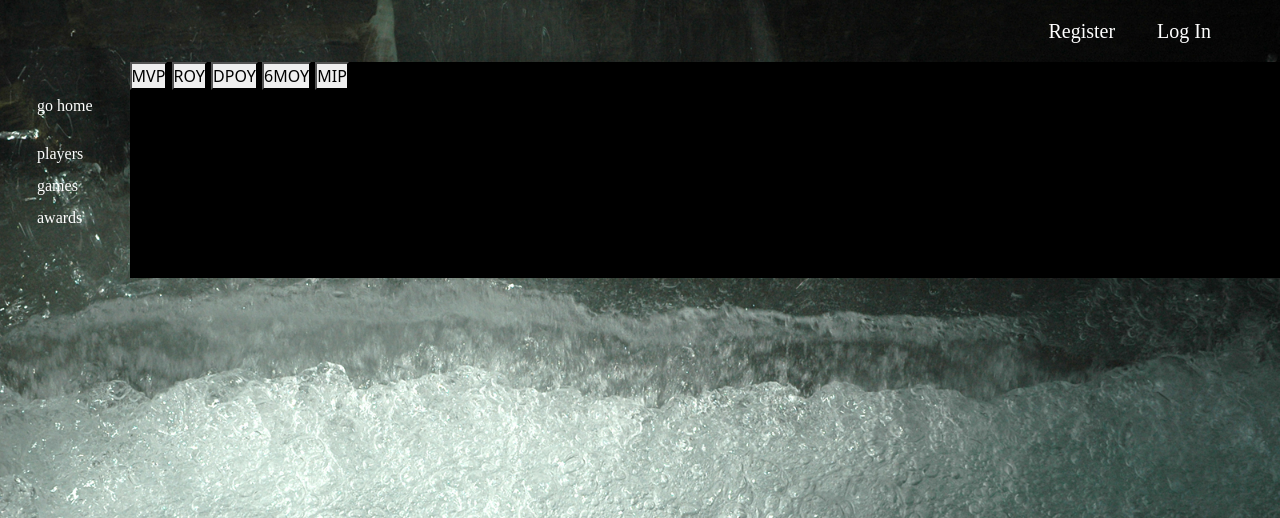
After one commit to shulepov1/django, a Django app: page /awards/ in a window 1280 px wide. The commit adds this page. Shown: the top 518 px of the page. Run offline with Django 4.2, Linux system fonts and the light colour scheme; some libraries are stand-ins or nearby versions.

Commit message:
many-to-many player-award

```diff
--- a/myProject/myApp/admin.py
+++ b/myProject/myApp/admin.py
@@ -6,3 +6,4 @@ admin.site.register(Team)
 admin.site.register(Player)
 admin.site.register(Game)
 admin.site.register(Stat)
+admin.site.register(Award)
--- a/myProject/myApp/views.py
+++ b/myProject/myApp/views.py
@@ -1,6 +1,6 @@
 import hashlib
 from django.shortcuts import render, redirect
-from myApp.models import Player, Game, Stat, Team
+from myApp.models import *
 from myApp.filters import GameFilter
 from myApp.forms import CreateUserForm, GameForm
 from django.contrib.auth.forms import UserCreationForm
@@ -36,13 +36,24 @@ def show_player_info(request):
     #     player.hash = hashlib.md5(player.name.encode('utf-8')).hexdigest()
     return render(request, 'players.html', context)
 
+def show_awards(request):
+        selected_award = None
+        if request.method == 'POST':
+            selected_award = request.POST.get('selected_award')
+        if selected_award:
+            awards = Award.objects.filter(name=selected_award)
+            print(awards)
+            return render(request, 'awards.html', {'awards': awards})
+        return render(request, 'awards.html')
+
 def get_player_stats(request, player_id):
     try:
         player = Player.objects.filter(id=player_id).values('name','team', 'position', 'jersey_number', 'bio')[0]
+        awards = list(Award.objects.filter(players__name__in=[player['name']]).values('name','year'))
+        print(awards)
         player_stats = list(Stat.objects.filter(player_id = player_id).values('game', 'points', 'rebounds', 'assists'))
         for stat in player_stats:
             game_id = stat['game']
-            print(game_id)
             stat['game_info'] = list(Game.objects.filter(id=game_id).order_by('date').values('date','home_team','away_team','home_team_score', 'away_team_score'))
             for field in stat['game_info'][0]:
                 if field == 'home_team' or field == 'away_team':
@@ -51,7 +62,7 @@ def get_player_stats(request, player_id):
     except IndexError:
         return JsonResponse({'error': 'Player stats not found'}, status=404)
 
-    return JsonResponse({'player': player, 'stats': player_stats})
+    return JsonResponse({'player': player, 'stats': player_stats, 'awards': awards})
 
 # @login_required(login_url='login')
 def show_games(request):
--- a/myProject/myProject/settings.py
+++ b/myProject/myProject/settings.py
@@ -44,6 +44,7 @@ INSTALLED_APPS = [
     'django_filters'
 ]
 
+CRISPY_ALLOWED_TEMPLATE_PACKS = ('bootstrap', 'uni_form', 'bootstrap3', 'bootstrap4','bootstrap5')
 CRISPY_TEMPLATE_PACK = 'bootstrap5'
 
 MIDDLEWARE = [
--- a/myProject/myProject/urls.py
+++ b/myProject/myProject/urls.py
@@ -23,8 +23,9 @@ urlpatterns = [
     path('admin/', admin.site.urls, name='admin'),
     path('players/', views.show_player_info, name='players'),
     path('get-player-stats/<int:player_id>/', views.get_player_stats, name='get_player_stats'),
-    path('games', views.show_games, name='games'),
+    path('games/', views.show_games, name='games'),
     path('game/<int:game_id>/delete/', views.game_delete, name='game_delete'),
+    path('awards/', views.show_awards, name='awards'),
     path('register/', views.registerPage, name='register'),
     path('login/', views.loginPage, name='login'),
     path('logout/', views.logoutUser, name='logout')
--- /dev/null
+++ b/myProject/templates/awards.html
@@ -0,0 +1,37 @@
+{% extends 'base.html' %} {% block head %}
+<title>Awards</title>
+{% load crispy_forms_tags %} {% load static %} {% load user_tags %}
+<!-- <link rel="stylesheet" href="{% static 'reset.css' %}" /> -->
+<!-- <link rel="stylesheet" href="{% static 'games.css' %}" /> -->
+{% endblock head %} {% block content %}
+
+<style>
+    .awards-container {
+        background-color: black;
+        color: white;
+    }
+</style>
+<div class="awards-container">
+    <div>
+        <form method="POST">
+            {% csrf_token %}
+            <button type="submit" name="selected_award" value="MVP">MVP</button>
+            <button type="submit" name="selected_award" value="ROY">ROY</button>
+            <button type="submit" name="selected_award" value="DPOY">DPOY</button>
+            <button type="submit" name="selected_award" value="6MOY">6MOY</button>
+            <button type="submit" name="selected_award" value="MIP">MIP</button>
+        </form>
+    </div>
+    <div>
+        {% if awards %}
+            <h2>Players with the selected award:</h2>
+            <ul>
+                {% for award in awards %}
+                    <li>{{award.year}} {{award.players.all.first}}</li>
+                {% endfor %}
+            </ul>
+    {% endif %}
+    </div>
+
+</div>
+{% endblock content %}
--- a/myProject/templates/sidebar.html
+++ b/myProject/templates/sidebar.html
@@ -37,5 +37,8 @@
             <li>
                 <a class="aside-link" href="{% url 'games' %}"> games </a>
             </li>
+            <li>
+                <a class="aside-link" href="{% url 'awards' %}"> awards </a>
+            </li>
         </ul>
 </aside>
```
Also changed, not shown: myProject/myApp/forms.py (+8 -5 lines), myProject/myApp/models.py (+17 -0 lines), myProject/templates/games.html (+3 -4 lines), myProject/templates/players.html (+10 -0 lines), myProject/myApp/migrations/0001_initial.py, myProject/myApp/migrations/0002_alter_award_players.py (added), myProject/myApp/migrations/0002_player_bio.py (deleted), myProject/myApp/migrations/0003_alter_award_unique_together.py (added).
